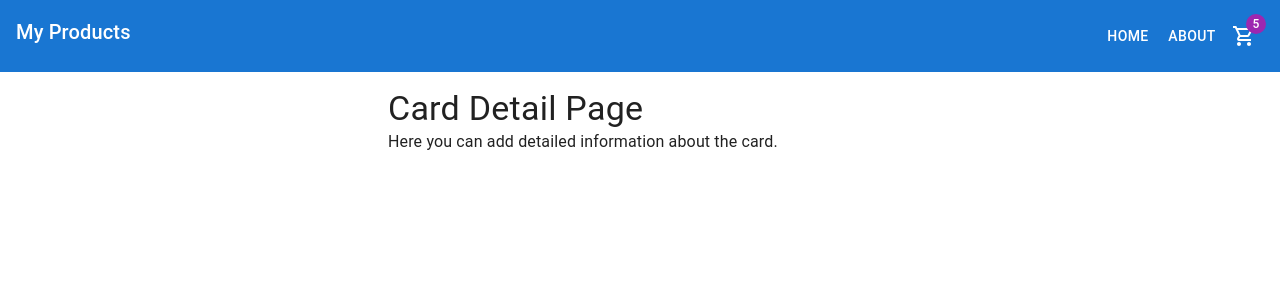
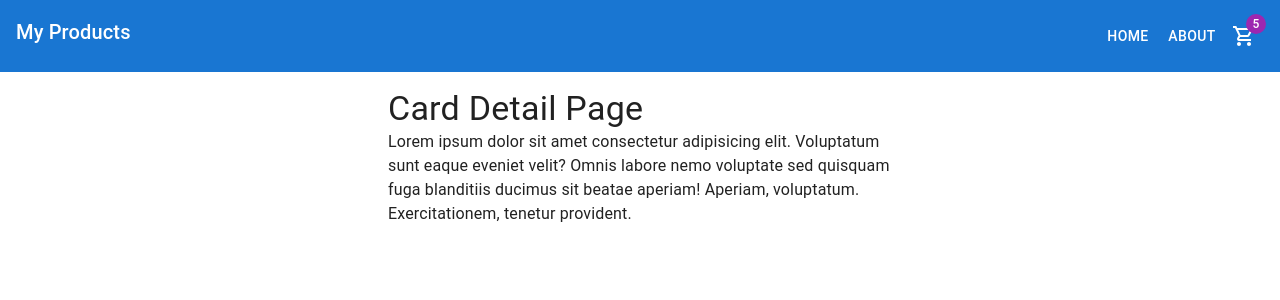
Before and after one commit to pouya15/my-app, a Next.js app: page /main/cardDetail/1 in a window 1280 px wide. Shown: the top 300 px of the page. Built offline with nearby package versions, Linux system fonts and the light colour scheme.

Commit message:
latest change

```diff
--- a/app/layout.jsx
+++ b/app/layout.jsx
@@ -1,3 +1,4 @@
+"use client";
 import Container from "@mui/material/Container";
 import Header from "../ui/Layout/Header";
 import ThemeProvide from "../theme/ThemeProvider";
--- a/app/main/cardDetail/[id]/layout.jsx
+++ b/app/main/cardDetail/[id]/layout.jsx
@@ -1,3 +1,4 @@
+"use client";
 import Container from "@mui/material/Container";
 
 export default function RootLayout({ children }) {
--- a/app/main/cardDetail/[id]/page.jsx
+++ b/app/main/cardDetail/[id]/page.jsx
@@ -1,11 +1,17 @@
-import React from 'react';
-import { Typography } from '@mui/material';
+"use client";
+import React from "react";
+import { Typography } from "@mui/material";
 
 const CardDetail = () => {
   return (
     <div>
       <Typography variant="h4">Card Detail Page</Typography>
-      <Typography variant="body1">Here you can add detailed information about the card.</Typography>
+      <Typography variant="body1">
+        Lorem ipsum dolor sit amet consectetur adipisicing elit. Voluptatum sunt
+        eaque eveniet velit? Omnis labore nemo voluptate sed quisquam fuga
+        blanditiis ducimus sit beatae aperiam! Aperiam, voluptatum.
+        Exercitationem, tenetur provident.
+      </Typography>
     </div>
   );
 };
--- a/ui/Layout/Header.jsx
+++ b/ui/Layout/Header.jsx
@@ -1,9 +1,13 @@
-'use client'
+"use client";
 import { Grid, Typography, Button, Badge } from "@mui/material";
 import ShoppingCartOutlinedIcon from "@mui/icons-material/ShoppingCartOutlined";
 import IconButton from "@mui/material/IconButton";
+// import { useRouter } from "next/router";
 
-const Header = () => (
+const Header = () => {
+  // const router = useRouter();
+
+  return (
     <Grid
       container
       sx={{
@@ -21,10 +25,12 @@ const Header = () => (
       <Grid item xs={6} container justifyContent="flex-end">
         <Grid sx={{ display: { xs: "none", sm: "flex" } }}>
           <Button color="inherit">Home</Button>
-        <Button color="inherit">About</Button>
+          <Button color="inherit" onClick={() => router.push("/about")}>
+            About
+          </Button>
         </Grid>
 
-      <IconButton color="inherit" >
+        <IconButton color="inherit">
           <Badge badgeContent={5} color="secondary">
             <ShoppingCartOutlinedIcon />
           </Badge>
@@ -32,5 +38,6 @@ const Header = () => (
       </Grid>
     </Grid>
   );
+};
 
 export default Header;
--- a/ui/components/Card.jsx
+++ b/ui/components/Card.jsx
@@ -1,3 +1,4 @@
+"use client";
 import { Box, Grid2, Typography } from "@mui/material";
 import Link from "next/link";
 import React from "react";
@@ -6,8 +7,8 @@ export default function Card({ items }) {
   return (
     <>
       <Grid2 container>
-        {items.map((item, index) => (
-          <Grid2 key={index} item md={4} p={2}>
+        {items.map((item) => (
+          <Grid2 key={item.id} item md={4} p={2}>
             <Link
               href="/main/cardDetail"
               passHref
```
Also changed, not shown: ui/homePage/HomePage.jsx (+3 -5 lines). Lines whose indentation alone changed are shown as unchanged.
